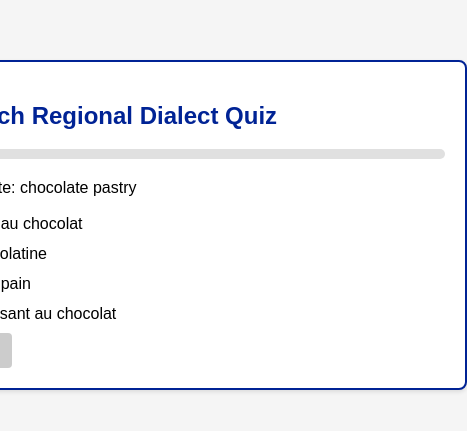
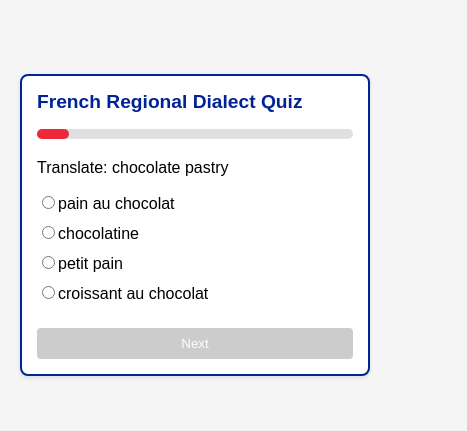
Before and after one commit to jsoma/claude-regional-french-quiz, a plain HTML site: page index.html in a window 390 px wide. Shown: the part 197-628 px from the top of the page, 467 px wide, since content can reach past the window. Drawn offline with nearby package versions, Linux system fonts and the light colour scheme.

Commit message:
Update index.html

```diff
--- a/index.html
+++ b/index.html
@@ -8,6 +8,9 @@
     <script src="https://cdnjs.cloudflare.com/ajax/libs/react-dom/17.0.2/umd/react-dom.development.js"></script>
     <script src="https://cdnjs.cloudflare.com/ajax/libs/babel-standalone/6.26.0/babel.min.js"></script>
     <style>
+        * {
+            box-sizing: border-box;
+        }
         body {
             font-family: Arial, sans-serif;
             display: flex;
@@ -17,14 +20,17 @@
             margin: 0;
             background-color: #f5f5f5;
             padding: 20px;
-            box-sizing: border-box;
+        }
+        #root {
+            width: 100%;
+            max-width: 500px;
         }
         .card {
             background: white;
             border-radius: 8px;
             padding: 20px;
             box-shadow: 0 2px 4px rgba(0,0,0,0.1);
-            width: 500px;
+            width: 100%;
             border: 2px solid #002395;
         }
         .button {
@@ -35,6 +41,8 @@
             border-radius: 4px;
             cursor: pointer;
             transition: background-color 0.3s;
+            width: 100%;
+            margin-top: 15px;
         }
         .button:hover {
             background-color: #001c75;
@@ -72,11 +80,28 @@
         }
         h2 {
             color: #002395;
+            font-size: 1.5em;
+            margin-top: 0;
         }
         .flag-container {
             display: flex;
             justify-content: center;
             margin-bottom: 20px;
+        }
+        .flag-container svg {
+            max-width: 100%;
+            height: auto;
+        }
+        @media (max-width: 480px) {
+            .card {
+                padding: 15px;
+            }
+            h2 {
+                font-size: 1.2em;
+            }
+            .button {
+                padding: 8px 16px;
+            }
         }
     </style>
 </head>
```
